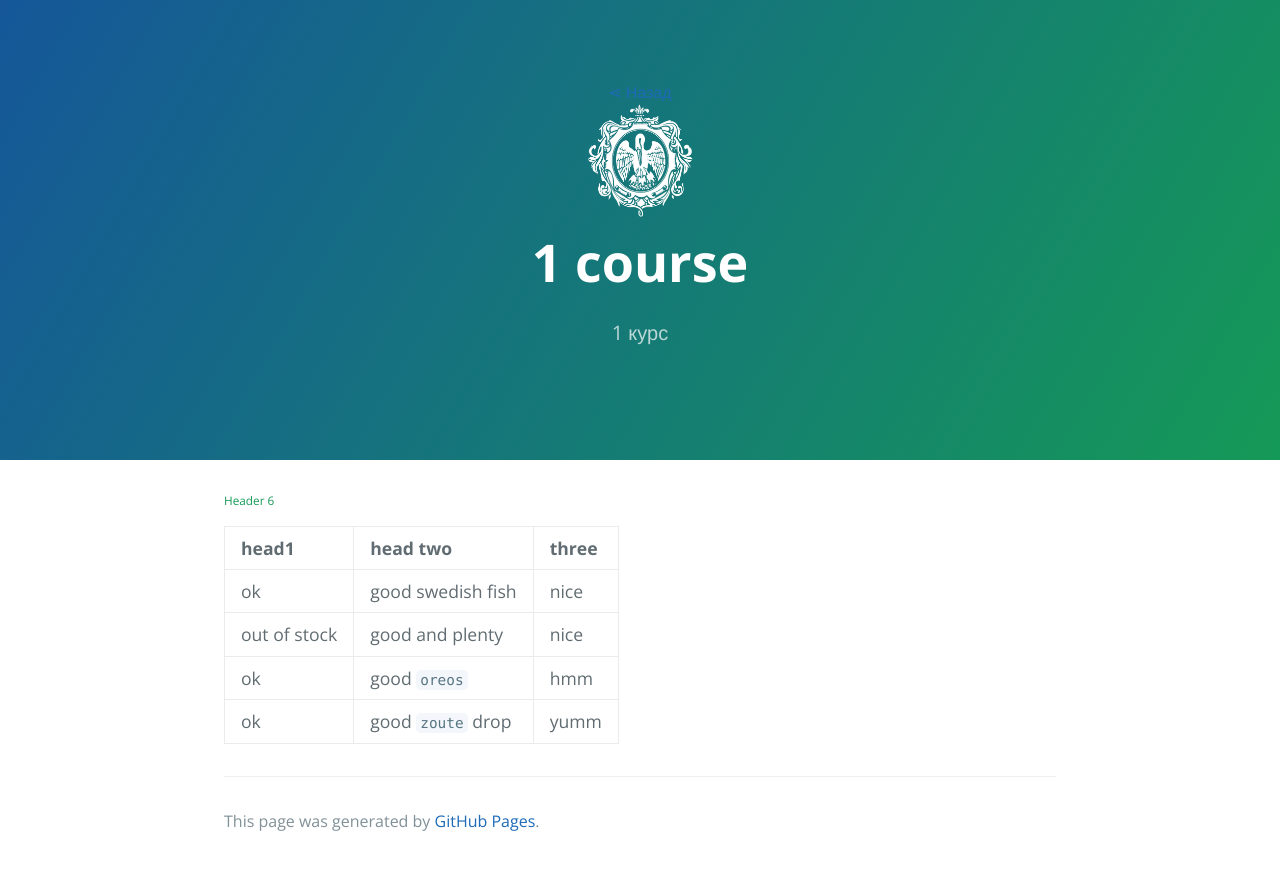
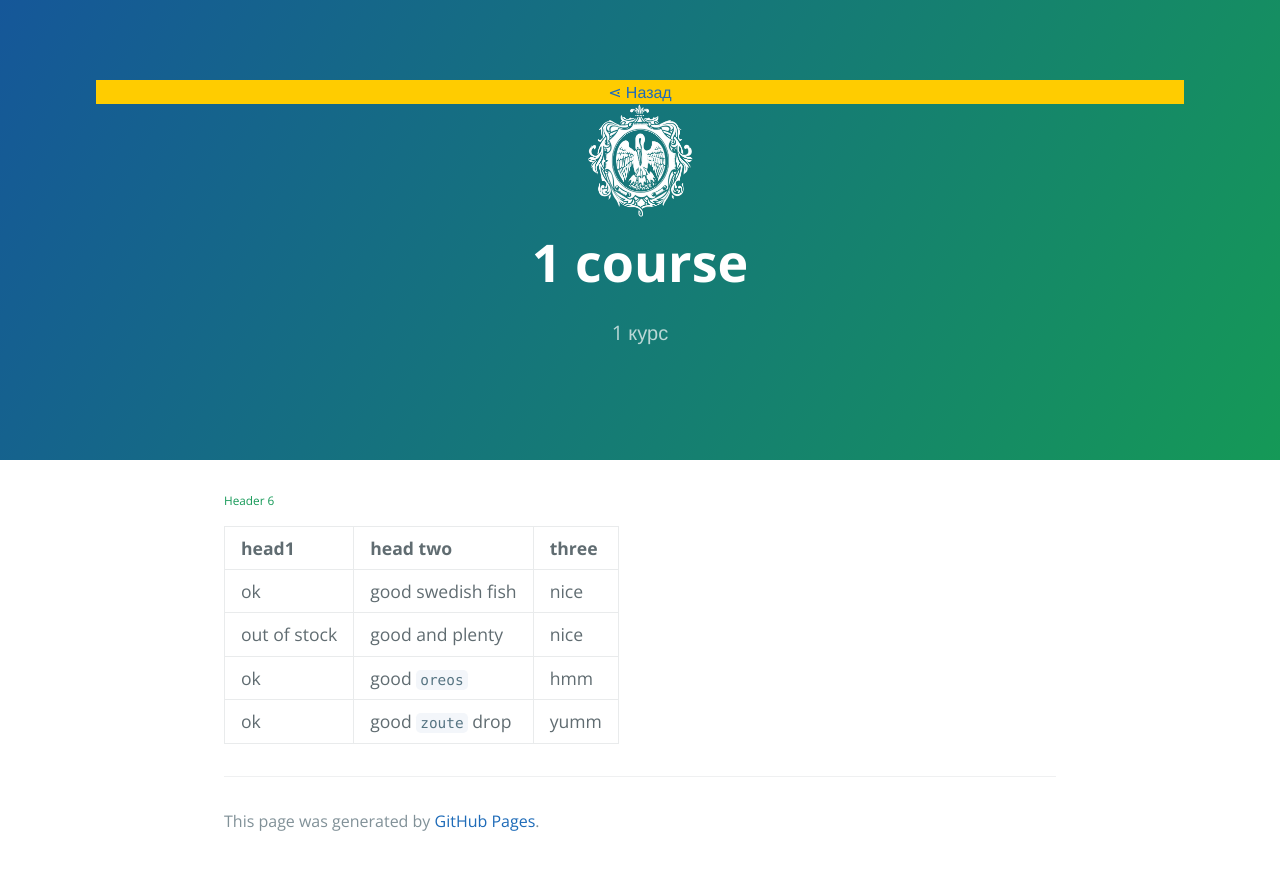
Before and after one commit to Yalkinzsun/Yalkinzsun.github.io, a Jekyll site: the page built from 1_course.md, in a window 1280 px wide. Shown: the top 870 px of the page. Built offline with Jekyll 4.4.1, drawn with Linux system fonts in a browser that asks for light colours.

Commit message:
Update jekyll-theme-cayman.scss

```diff
--- a/_sass/jekyll-theme-cayman.scss
+++ b/_sass/jekyll-theme-cayman.scss
@@ -34,6 +34,10 @@ body {
   color: $body-text-color;
 }
 
+#go_back {
+ align:left;
+ background: #fc0;
+}
 
 a {
   color: $body-link-color;
```
